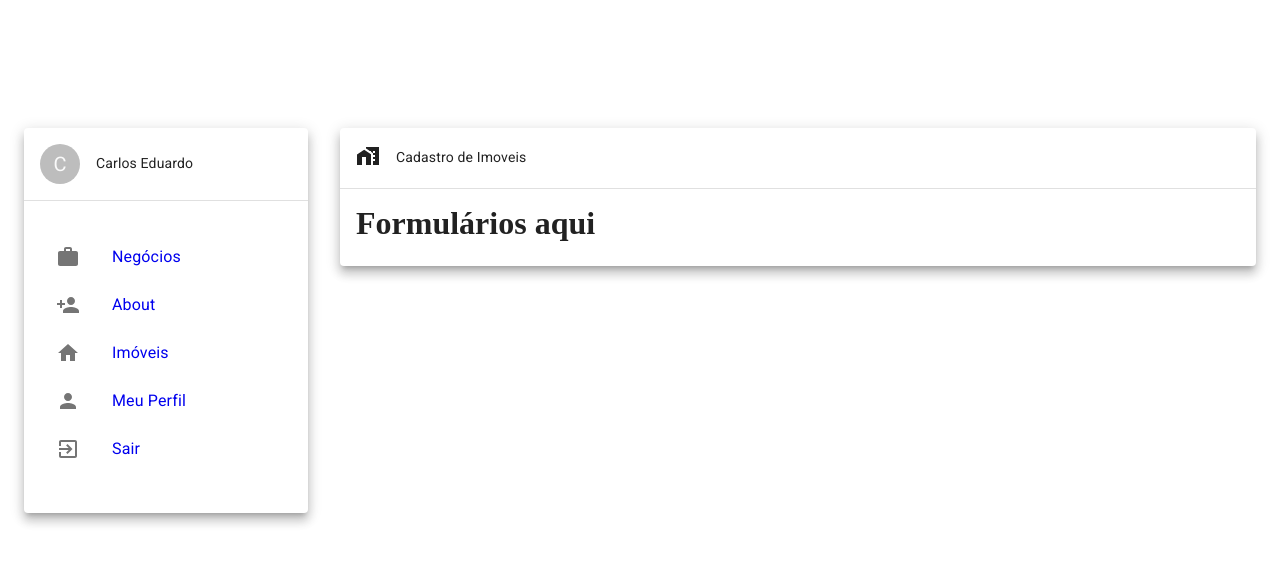
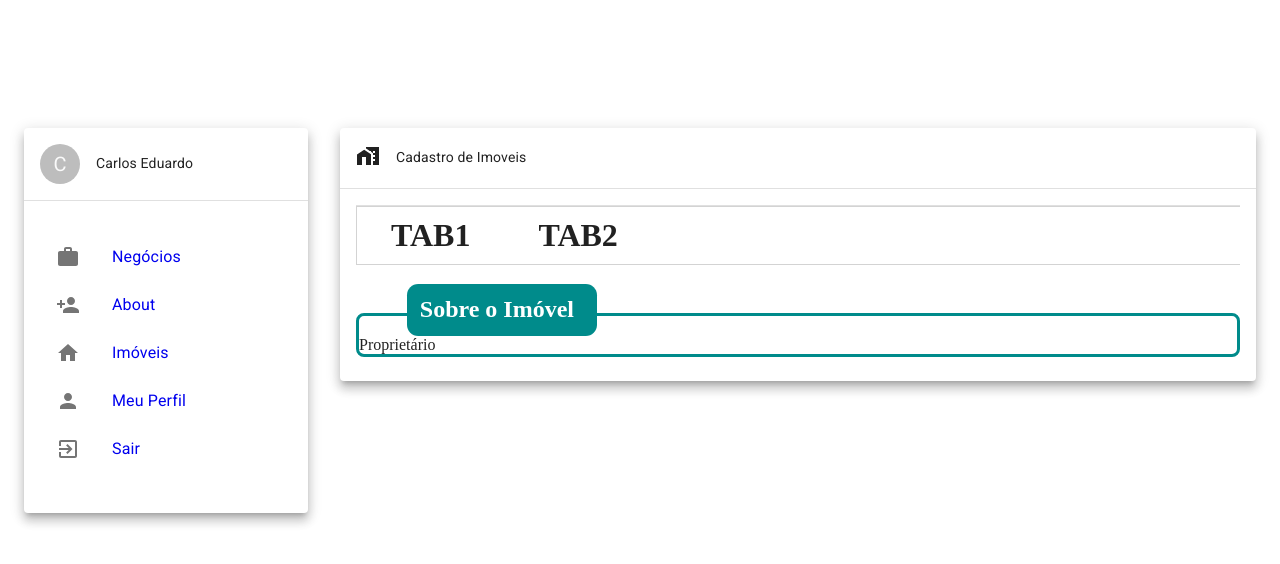
Before and after one commit to willianlemes/easyimoveis-front, a React (Create React App) app: page /immobile in a window 1280 px wide. Shown: the top 564 px of the page. Built offline with nearby package versions, Linux system fonts and the light colour scheme; the HTML template or start-up script is replaced by a standard one.

Commit message:
Iniciando formulario de cadastro com styled-components

```diff
--- /dev/null
+++ b/src/pages/Immobile/Style.tsx
@@ -0,0 +1,30 @@
+import styled from 'styled-components';
+
+export const ContainerTab = styled.div`
+  display: flex;
+  border: 0.5px;
+  border-style: solid;
+  border-color: #d3d3d3;
+  border-right: 0;
+  h1 {
+    padding: 10px;
+    margin-left: 1.5rem;
+    margin-right: 1.5rem;
+  }
+`;
+export const ContainerForm = styled.div`
+  margin-top: 3rem;
+  border: 3px;
+  border-style: solid;
+  border-color: #008b8b;
+  border-radius: 0.5rem;
+  h2 {
+    background-color: #008b8b;
+    padding: 0.8rem;
+    margin-left: 3rem;
+    margin-right: 40rem;
+    border-radius: 0.7rem;
+    color: #fff;
+    margin-top: -2rem;
+  }
+`;
--- a/src/pages/Immobile/index.tsx
+++ b/src/pages/Immobile/index.tsx
@@ -1,11 +1,20 @@
 import React from 'react';
 import HomeWorkIcon from '@material-ui/icons/HomeWork';
-
+import { Divider } from '@material-ui/core';
 import FormContainer from '../../containers/FormContainer';
+import { ContainerTab, ContainerForm } from './Style';
 
 const Immobile: React.FC = () => (
   <FormContainer title="Cadastro de Imoveis" icon={<HomeWorkIcon />}>
-    <h1>Formulários aqui</h1>
+    <Divider />
+    <ContainerTab>
+      <h1>TAB1</h1>
+      <h1>TAB2</h1>
+    </ContainerTab>
+    <ContainerForm>
+      <h2>Sobre o Imóvel</h2>
+      <p>Proprietário</p>
+    </ContainerForm>
   </FormContainer>
 );
 
```
Also changed, not shown: src/pages/Immobile/Style.jsx (deleted, +0 -9 lines), 1 other file (tests, documents, lock files or other folders).
